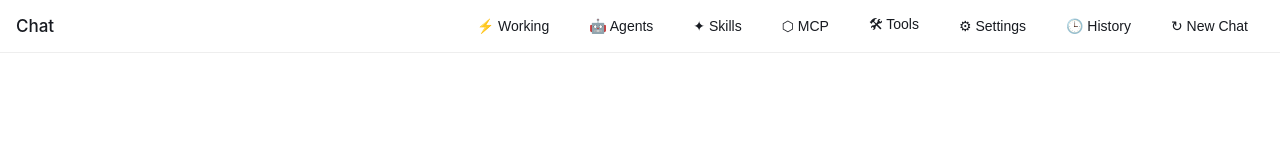
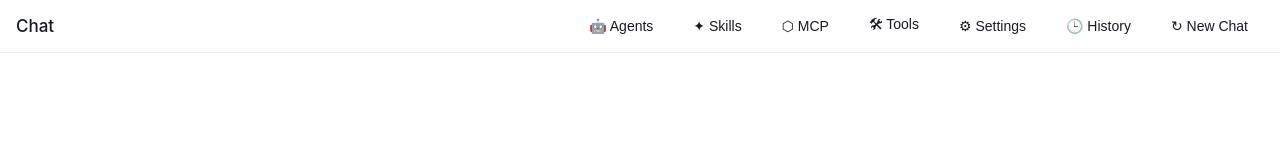
Before and after one commit to xlbbb-cn/ai-chat, a React (Vite) app: page / in a window 1280 px wide. Shown: the top 160 px of the page. Built offline with nearby package versions, Linux system fonts and the light colour scheme.

Commit message:
feat: enhance app title button styling and integrate working mode functionality

```diff
--- a/src/App.css
+++ b/src/App.css
@@ -127,6 +127,36 @@ body {
   font-weight: 500;
   color: #171A20;
   letter-spacing: normal;
+}
+
+.app-title-button {
+  border: none;
+  background: transparent;
+  padding: 0;
+  border-radius: 0;
+  cursor: pointer;
+  transition: color 0.25s ease, background-color 0.25s ease, box-shadow 0.25s ease;
+}
+
+.app-title-button:hover {
+  color: #0f1216;
+}
+
+.app-title-button.active {
+  color: #0f1216;
+}
+
+.app-title-button.app-title-working {
+  padding: 6px 12px;
+  border-radius: 999px;
+  background: #e9f7ee;
+  color: #167a45;
+}
+
+.app-title-button.app-title-working:hover,
+.app-title-button.app-title-working.active {
+  background: #ddf2e5;
+  box-shadow: inset 0 0 0 1px rgba(22, 122, 69, 0.08);
 }
 
 .toolbar-actions {
--- a/src/App.tsx
+++ b/src/App.tsx
@@ -84,6 +84,7 @@ export default function App() {
   const sidebarMotionTimerRef = useRef<number | null>(null);
   const workingTaskPollInFlightRef = useRef(false);
   const activeWorkingTaskRef = useRef<WorkingTask | null>(null);
+  const workingModeEnabled = !!workingRuntime?.enabled;
 
   useEffect(() => {
     bottomRef.current?.scrollIntoView({ behavior: "smooth" });
@@ -468,7 +469,7 @@ export default function App() {
   }, [activeSkillIds, sessionId, selectedModel, useAgentsEnabled, finalizeWorkingTask, refreshWorkingRuntime]);
 
   const sendMessage = useCallback(async () => {
-    if (profileExporting) return;
+    if (profileExporting || workingModeEnabled) return;
 
     let text = input.trim();
     if ((!text && attachments.length === 0) || streaming) return;
@@ -496,10 +497,10 @@ export default function App() {
 
     saveHistory(sessionId, "user", text);
     await beginCompletion(history, assistantId, { userMessageId: userMsg.id });
-  }, [input, messages, streaming, profileExporting, sessionId, attachments, beginCompletion]);
+  }, [input, messages, streaming, profileExporting, workingModeEnabled, sessionId, attachments, beginCompletion]);
 
   const retryPendingUserMessage = useCallback(async () => {
-    if (streaming || !pendingRetryMessageId) return;
+    if (streaming || !pendingRetryMessageId || workingModeEnabled) return;
 
     const assistantId = crypto.randomUUID();
     const assistantMsg: Message = { id: assistantId, role: "assistant", content: "", streaming: true };
@@ -512,7 +513,7 @@ export default function App() {
       .filter((m) => !m.streaming && !m.id.startsWith("agent-progress-"))
       .map((m) => ({ role: m.role, content: m.content }));
     await beginCompletion(history, assistantId, { clearPendingRetryOnSuccess: true });
-  }, [messages, streaming, pendingRetryMessageId, beginCompletion]);
+  }, [messages, streaming, pendingRetryMessageId, workingModeEnabled, beginCompletion]);
 
   const runWorkingTask = useCallback(async (task: WorkingTask) => {
     if (profileExporting || streaming) return;
@@ -601,7 +602,7 @@ export default function App() {
   }, [workingRuntime, streaming, activeWorkingTask]);
 
   function handleKeyDown(e: React.KeyboardEvent) {
-    if (profileExporting) {
+    if (profileExporting || workingModeEnabled) {
       e.preventDefault();
       return;
     }
@@ -882,20 +883,14 @@ export default function App() {
       <div className="chat-area" onClick={handleChatAreaClick}>
         {/* Toolbar */}
         <header className="toolbar">
-          <span className="app-title">Chat</span>
-          <div className="toolbar-actions">
           <button
-              className={`toolbar-btn ${sidebar === "working" ? "active" : ""}`}
+            className={`app-title app-title-button ${workingModeEnabled ? "app-title-working" : ""} ${sidebar === "working" ? "active" : ""}`}
             onClick={() => toggleSidebar("working")}
             title={workingRuntime?.uid ? `Working Mode (${workingRuntime.uid})` : "Working Mode"}
           >
-              ⚡ Working
-              {workingRuntime?.enabled && (
-                <span className={`toolbar-btn-pill ${workingRuntime.status === "busy" ? "busy" : ""}`}>
-                  {workingRuntime.status === "busy" ? "BUSY" : "ON"}
-                </span>
-              )}
+            {workingModeEnabled ? "Working" : "Chat"}
           </button>
+          <div className="toolbar-actions">
             <button
               className={`toolbar-btn ${sidebar === "agents" ? "active" : ""}`}
               onClick={() => toggleSidebar("agents")}
@@ -972,7 +967,7 @@ export default function App() {
           )
         }
 
-  {/* Messages */ }
+        {/* Messages */}
         <div className="messages">
           {messages.length === 0 && (
             <div className="empty-state">
@@ -994,7 +989,7 @@ export default function App() {
           <div ref={bottomRef} />
         </div>
 
-  {/* Input */ }
+        {/* Input */}
         <div className="input-area" style={{ position: "relative", flexDirection: "column", alignItems: "stretch" }}>
           {usage && (
             <div className="usage-panel">
@@ -1020,7 +1015,7 @@ export default function App() {
               className="attach-btn"
               title="Attach files"
               onClick={() => fileInputRef.current?.click()}
-        disabled={streaming || profileExporting}
+              disabled={streaming || profileExporting || workingModeEnabled}
             >
               📎
             </button>
@@ -1054,8 +1049,8 @@ export default function App() {
               value={input}
               onChange={(e) => setInput(e.target.value)}
               onKeyDown={handleKeyDown}
-        placeholder="Type a message… (Enter to send, Shift+Enter for newline)"
-        disabled={streaming || profileExporting}
+              placeholder={workingModeEnabled ? "Working mode is active. Manual chat is disabled." : "Type a message… (Enter to send, Shift+Enter for newline)"}
+              disabled={streaming || profileExporting || workingModeEnabled}
             />
             <select
               className="model-select"
@@ -1071,7 +1066,7 @@ export default function App() {
             <button
               className="send-btn"
               onClick={streaming ? stopStreaming : sendMessage}
-        disabled={profileExporting || (!streaming && !input.trim() && attachments.length === 0)}
+              disabled={profileExporting || (!streaming && (workingModeEnabled || (!input.trim() && attachments.length === 0)))}
             >
               {streaming ? "Stop" : "Send"}
             </button>
```
Lines whose indentation alone changed are shown as unchanged.
